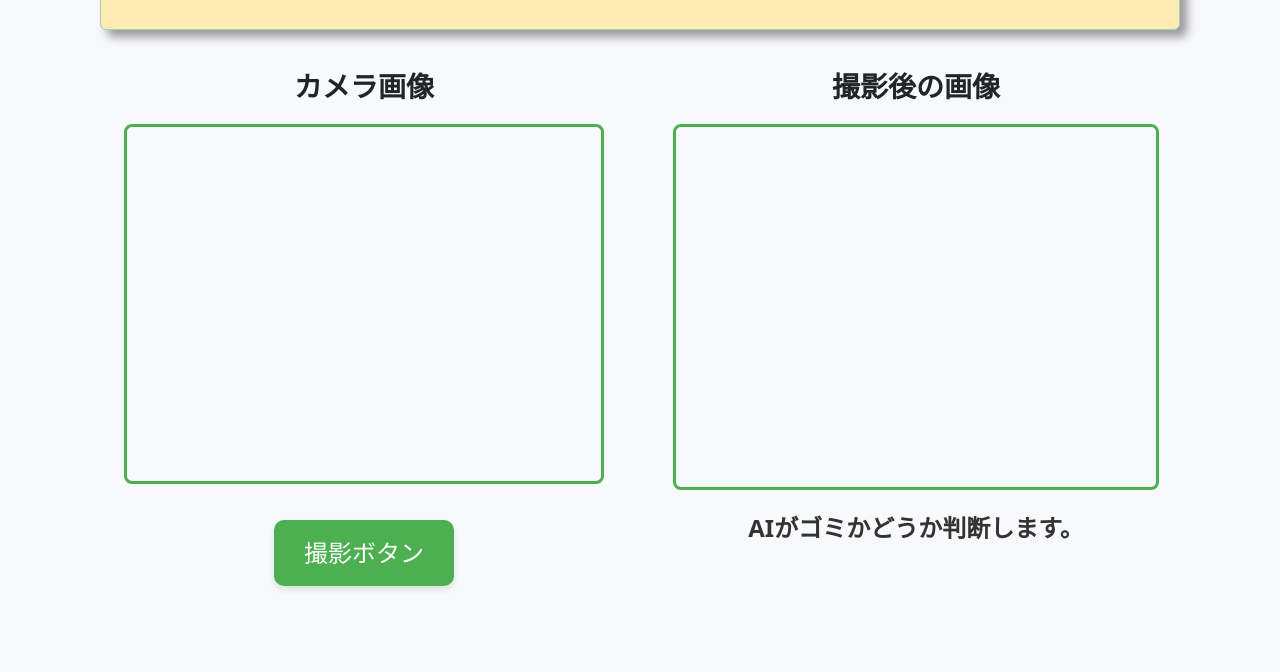
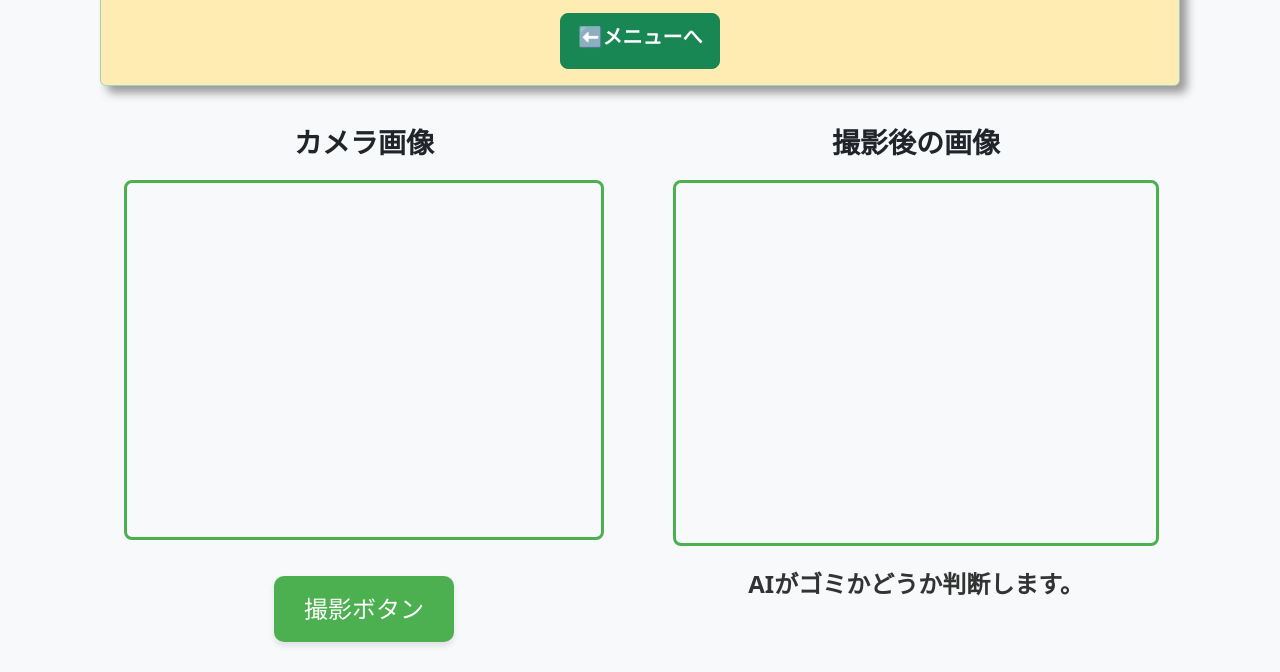
Before and after one commit to code4fukui/sakacchi, a plain HTML site: page static/camera.html in a window 1280 px wide. Shown: the part 159-831 px from the top of the page. Before the commit the page ends 800 px from the top, so only its background shows below. Drawn offline with nearby package versions, Linux system fonts and the light colour scheme.

Commit message:
Update camera.html

```diff
--- a/static/camera.html
+++ b/static/camera.html
@@ -11,7 +11,7 @@
   <div class="container">
     <div class="alert alert-success text-center" style="box-shadow: 7px 7px 10px #999;">
       <h1>拾ったゴミをカメラで撮影</h1>
-      <p>ゴミは必ず分別してゴミ箱に入れましょう</p>
+      <p>ゴミは必ず分別してゴミ箱に入れましょう</p><a href="Mainmenu.html" class="btn btn-success btn-lg flex-fill" style="width: 160px;height:56px;"><b>⬅メニューへ</b></a>
     </div>
 
     <!-- Row for video and canvas -->
```
